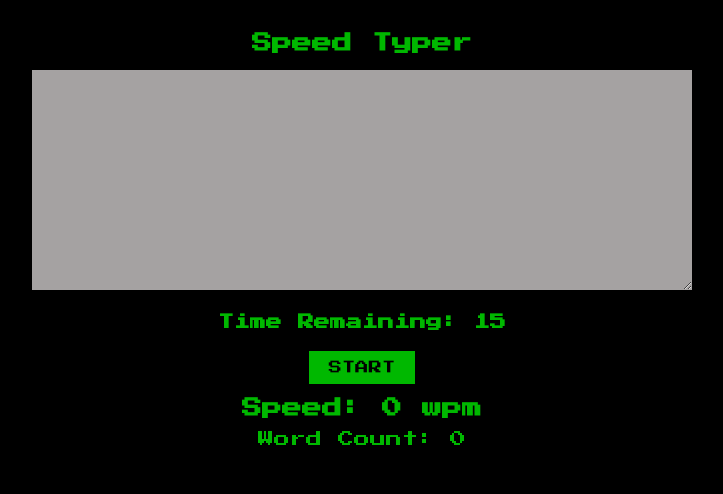
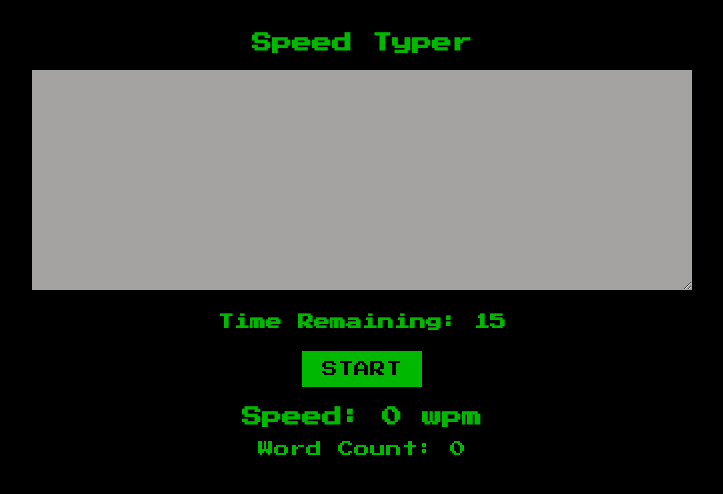
Before and after one commit to theJYC/speedTyper, a React (Create React App) app: page / in a window 1280 px wide. Shown: the top 494 px of the page, without its empty margins (278-1001 px from the left). Built offline with nearby package versions, Linux system fonts and the light colour scheme.

Commit message:
made changes to improve UX

```diff
--- a/public/styles.css
+++ b/public/styles.css
@@ -20,6 +20,8 @@ button {
     background: #00b800;
     padding: 10px 20px;
     text-transform: uppercase;
+    font-size: medium;
+    margin-bottom: 20px;
 }
 
 button:disabled {
@@ -40,6 +42,7 @@ textarea {
     height: 200px;
     background: #00b800;
     padding: 10px;
+    font-size: larger;
 }
 
 textarea:disabled {
```
